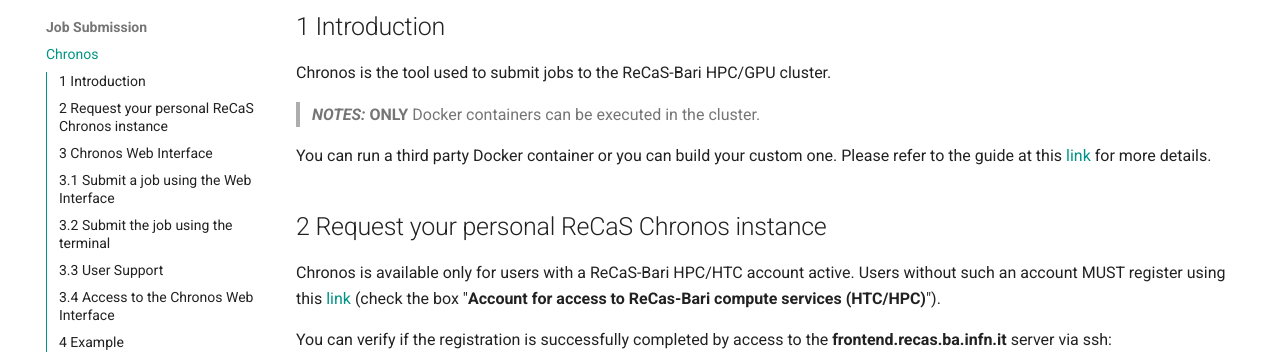
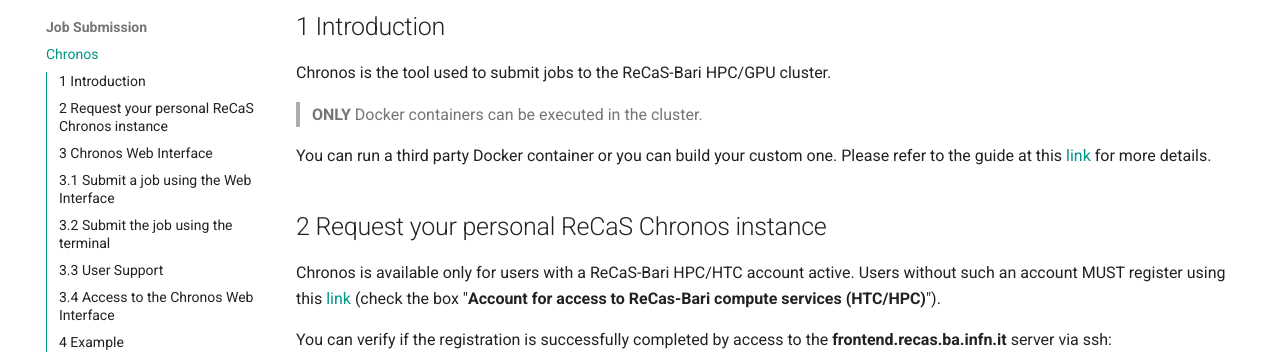
Before and after one commit to jvino/cluster-hpc-gpu-guides, an MkDocs documentation site: the page built from docs/job_submission/chronos.md, in a window 1280 px wide and 900 px high. Shown: the part 236-590 px from the top of the window. Built offline with MkDocs 1.6.1 and Material for MkDocs 9.7.7, drawn with Linux system fonts in a browser that asks for light colours; comment, search, counter and statistics services are not loaded.

Commit message:
first draft chronos

```diff
--- a/docs/job_submission/chronos.md
+++ b/docs/job_submission/chronos.md
@@ -6,7 +6,7 @@
 ## 1 Introduction
 Chronos is the tool used to submit jobs to the ReCaS-Bari HPC/GPU cluster.
 
-> **_NOTES:_** **ONLY** Docker containers can be executed in the cluster.
+> **ONLY** Docker containers can be executed in the cluster.
 
 
 You can run a third party Docker container or you can build your custom one. Please refer to the guide at this [link](https://jvino.github.io/cluster-hpc-gpu-guides/guides/docker_and_dockerfile/) for more details.
```
